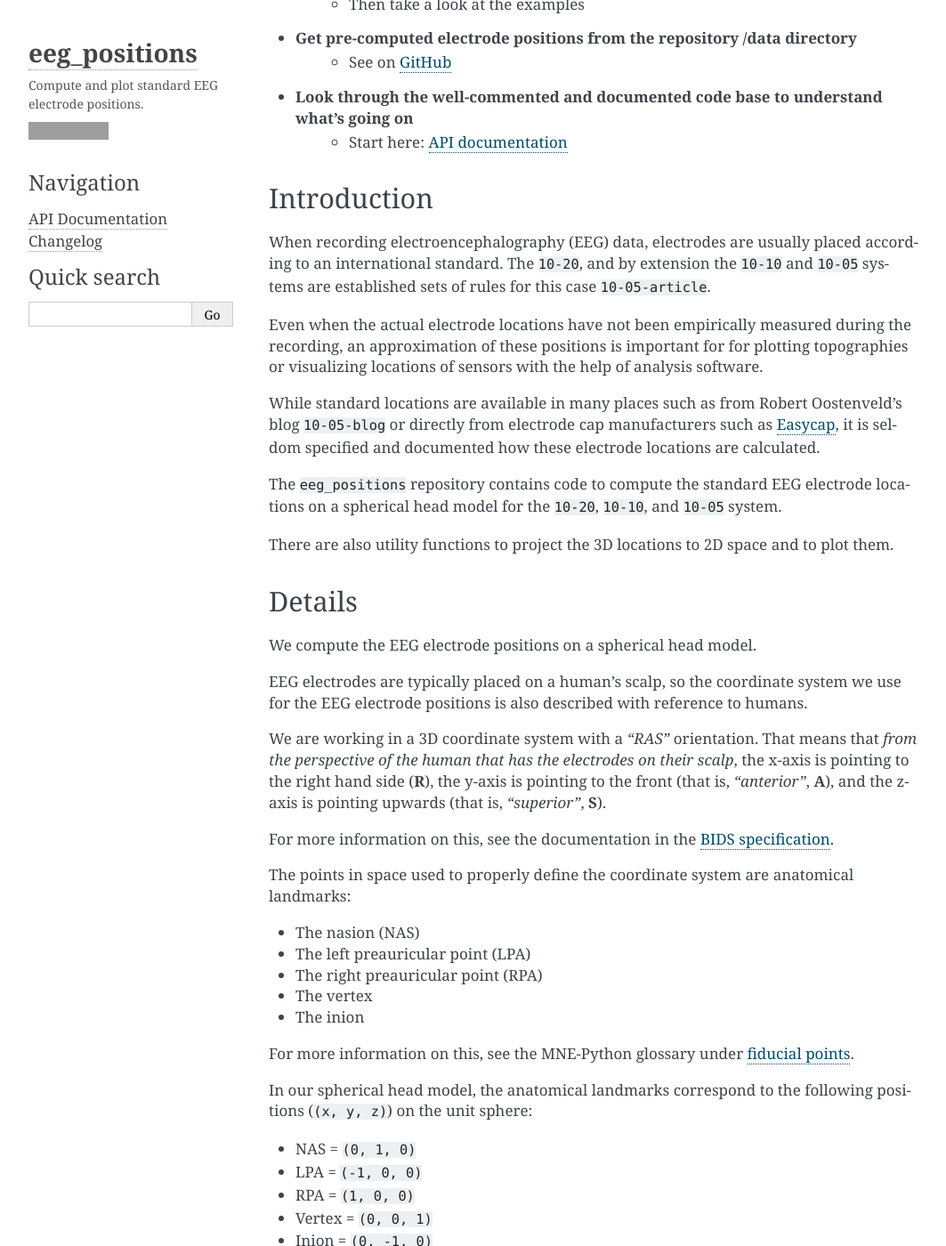
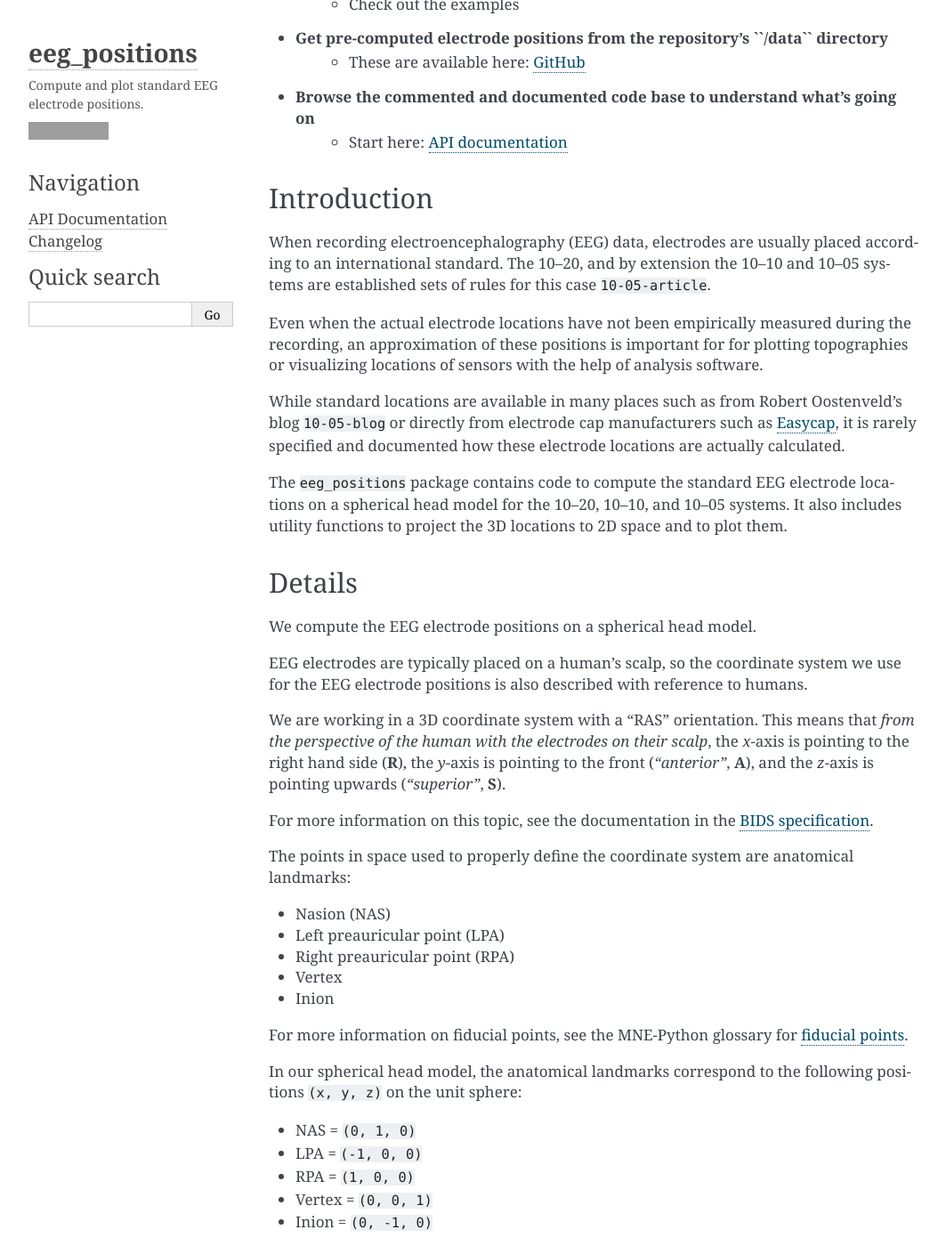
Before and after one commit to sappelhoff/eeg_positions, a Sphinx documentation site: the page built from docs/index.rst, in a window 1280 px wide and 1400 px high, scrolled down 284 px. Shown: the whole window at 89% size, without its empty margins (98-1161 px from the left). Built offline with Sphinx 7.4.7, drawn with Linux system fonts in a browser that asks for light colours; pages that are not in the unit, such as notebooks, are missing from menus; the version number could not be read and is left out; cross-references to code outside the pages are shown as plain code; some of the changed text lies outside the part shown; grey boxes are pictures that could not be loaded.

Commit message:
Streamline text (#43)
* Polish text (description, README, documentation)

* Remove copyright year

```diff
--- a/docs/api.rst
+++ b/docs/api.rst
@@ -25,7 +25,7 @@ but it is still made available over the API and the documentation for its key ro
    find_point_at_fraction
 
 The practically most useful functions are listed below.
-These will help you to get the electrode positions you need in a usable format
+These will help you to get the electrode positions you need in a usable format.
 
 .. autosummary::
    :toctree: generated/
--- a/docs/conf.py
+++ b/docs/conf.py
@@ -72,9 +72,9 @@ autosummary_generate = True
 # General information about the project.
 project = "eeg_positions"
 copyright = (  # noqa: A001
-    "2018, Stefan Appelhoff et al. (see "
+    " Stefan Appelhoff et al. (see "
     "<a href='https://github.com/sappelhoff/eeg_positions/blob/main/CITATION.cff'"
-    f">CITATION.cff</a>). Last updated {datetime.now().isoformat()}"
+    f">CITATION.cff</a>). Last updated on {datetime.now().isoformat()}."
 )
 
 author = "Stefan Appelhoff"
--- a/docs/index.rst
+++ b/docs/index.rst
@@ -11,42 +11,41 @@ Compute and plot standard EEG electrode positions
    auto_examples/index
 
 
-Highlights
-==========
+Quick Start
+===========
 
 - **Compute and plot standard EEG electrode positions using Python**
-    - Just ``python -m pip install eeg_positions``
-    - Then take a look at the :ref:`examples <docs-examples>`
+    - Install from `PyPI <https://pypi.org/project/eeg-positions/>`_ (e.g., ``python -m pip install eeg_positions``)
+    - Check out the :ref:`examples <docs-examples>`
 
 
-- **Get pre-computed electrode positions from the repository /data directory**
-    - See on `GitHub <https://github.com/sappelhoff/eeg_positions/tree/main/data>`_
+- **Get pre-computed electrode positions from the repository's ``/data`` directory**
+    - These are available here: `GitHub <https://github.com/sappelhoff/eeg_positions/tree/main/data>`_
 
 
-- **Look through the well-commented and documented code base to understand what's going on**
+- **Browse the commented and documented code base to understand what's going on**
     - Start here: :ref:`API documentation <docs-api>`
 
 Introduction
 ============
 
 When recording electroencephalography (EEG) data, electrodes are usually placed according to an international standard.
-The ``10-20``, and by extension the ``10-10`` and ``10-05`` systems are established sets of rules for this case
+The 10–20, and by extension the 10–10 and 10–05 systems are established sets of rules for this case
 :footcite:`10-05-article`.
 
 Even when the actual electrode locations have not been empirically measured during the recording,
-an approximation  of these positions is important for for plotting topographies or visualizing locations of sensors
+an approximation of these positions is important for for plotting topographies or visualizing locations of sensors
 with the help of analysis software.
 
 While standard locations are available in many places such as from Robert Oostenveld's blog
 :footcite:`10-05-blog`
 or directly from electrode cap manufacturers such as
 `Easycap <https://www.easycap.de/>`_,
-it is seldom specified and documented how these electrode locations are calculated.
+it is rarely specified and documented how these electrode locations are actually calculated.
 
-The ``eeg_positions`` repository contains code to compute the standard EEG electrode locations
-on a spherical head model for the ``10-20``, ``10-10``, and ``10-05`` system.
-
-There are also utility functions to project the 3D locations to 2D space and to plot them.
+The ``eeg_positions`` package contains code to compute the standard EEG electrode locations
+on a spherical head model for the 10–20, 10–10, and 10–05 systems. It also includes utility functions
+to project the 3D locations to 2D space and to plot them.
 
 Details
 =======
@@ -57,28 +56,28 @@ EEG electrodes are typically placed on a human's scalp,
 so the coordinate system we use for the EEG electrode positions is also described with
 reference to humans.
 
-We are working in a 3D coordinate system with a *"RAS"* orientation.
-That means that *from the perspective of the human that has the electrodes on their scalp*,
-the x-axis is pointing to the right hand side (**R**),
-the y-axis is pointing to the front (that is, *"anterior"*, **A**), and
-the z-axis is pointing upwards (that is, *"superior"*, **S**).
+We are working in a 3D coordinate system with a "RAS" orientation.
+This means that *from the perspective of the human with the electrodes on their scalp*,
+the *x*-axis is pointing to the right hand side (**R**),
+the *y*-axis is pointing to the front (*"anterior"*, **A**), and
+the *z*-axis is pointing upwards (*"superior"*, **S**).
 
-For more information on this, see the documentation in the
+For more information on this topic, see the documentation in the
 `BIDS specification <https://bids-specification.readthedocs.io/en/latest/99-appendices/08-coordinate-systems.html>`_.
 
 The points in space used to properly define the coordinate system are anatomical landmarks:
 
-- The nasion (NAS)
-- The left preauricular point (LPA)
-- The right preauricular point (RPA)
-- The vertex
-- The inion
+- Nasion (NAS)
+- Left preauricular point (LPA)
+- Right preauricular point (RPA)
+- Vertex
+- Inion
 
-For more information on this, see the MNE-Python glossary under
+For more information on fiducial points, see the MNE-Python glossary for
 `fiducial points <https://mne.tools/dev/glossary.html#term-fiducial-point>`_.
 
 In our spherical head model, the anatomical landmarks correspond to the
-following positions (``(x, y, z)``) on the unit sphere:
+following positions ``(x, y, z)`` on the unit sphere:
 
 - NAS = ``(0, 1, 0)``
 - LPA = ``(-1, 0, 0)``
@@ -86,38 +85,35 @@ following positions (``(x, y, z)``) on the unit sphere:
 - Vertex = ``(0, 0, 1)``
 - Inion = ``(0, -1, 0)``
 
-(Note that ``eeg_positions`` also allows for some customization in this regard,
-as shown in the :ref:`examples <docs-examples>`.)
+Note that ``eeg_positions`` also allows for some customization in this regard,
+as shown in the :ref:`examples <docs-examples>`.
 
 .. currentmodule:: eeg_positions
 
 Based on these known points, and the known distribution of EEG electrodes in the
-``10-20``, ``10-10``, and ``10-05`` systems,
-we then use the function :func:`find_point_at_fraction`,
-to calculate the remaining points.
+10–20, 10–10, and 10–05 systems,
+we then use the function :func:`find_point_at_fraction` to calculate the remaining points.
 
 Cite
 ====
 
-If you find this repository useful and want to cite it in your work,
-please go to the
-`Zenodo record <https://doi.org/10.5281/zenodo.3718568>`_
-and obtain the appropriate citation from the *"Cite as"* section there.
+If you find this package useful and want to cite it in your work,
+please go to
+`Zenodo <https://doi.org/10.5281/zenodo.3718568>`_
+and obtain the appropriate citation from the *"Cite as"* section.
 
-Acknowledgements
-================
+Acknowledgments
+===============
 
 Thanks to:
 
-- Robert Oostenveld for writing his blog post on EEG electrode positions
-
+- Robert Oostenveld for writing a blog post on EEG electrode positions.
 
 - Ed Williams for the helpful correspondence and discussions about
-  "intermediate points on a great circle" (see also :footcite:`edwilliams`)
-
+  "intermediate points on a great circle" (see also :footcite:`edwilliams`).
 
 - "Nominal Animal" who helped figure out the math for
-  the ``find_point_at_fraction`` function :footcite:`stackexchange-nominal`
+  the ``find_point_at_fraction`` function :footcite:`stackexchange-nominal`.
 
 References
 ==========
--- a/docs/references.bib
+++ b/docs/references.bib
@@ -1,5 +1,5 @@
 @article{10-05-article,
-	title        = {The five percent electrode system for high-resolution EEG and ERP measurements},
+	title        = {The five percent electrode system for high-resolution {EEG} and {ERP} measurements},
 	author       = {Robert Oostenveld and Peter Praamstra},
 	year         = 2001,
 	journal      = {Clinical Neurophysiology},
@@ -20,10 +20,10 @@
 	url          = {http://robertoostenveld.nl/electrode/}
 }
 @misc{stackexchange-nominal,
-	title        = {find intermediate points on small circle of a sphere},
-	author       = {nominal animal (https://math.stackexchange.com/users/318422/nominal-animal)},
+	title        = {Find intermediate points on small circle of a sphere},
+	author       = {Nominal Animal (https://math.stackexchange.com/users/318422/nominal-animal)},
 	url          = {https://math.stackexchange.com/q/2805204},
-	howpublished = {mathematics stack exchange}
+	howpublished = {Mathematics Stack Exchange}
 }
 @misc{edwilliams,
 	journal      = {Aviation Formulary V1.46},
```
Also changed, not shown: README.md (+8 -8 lines).
